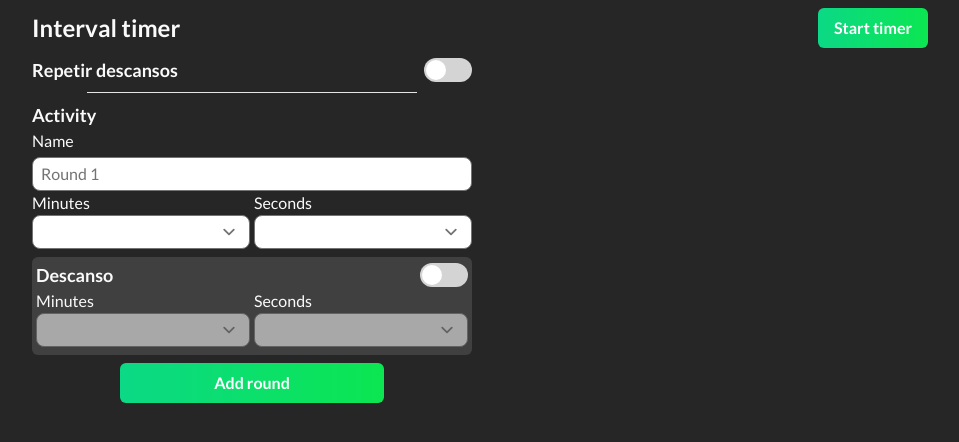
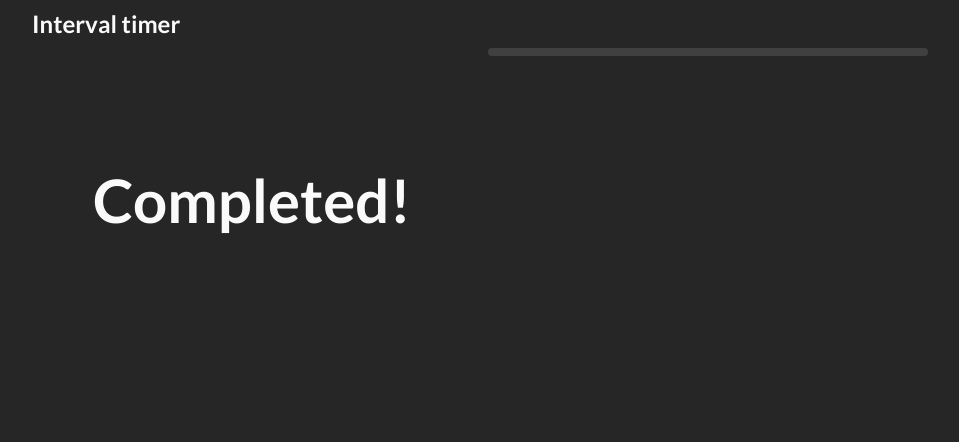
Before and after one commit to galearez/timer, a React (Create React App) app: page / in a window 1280 px wide. Both pictures are taken after a click on the button "Start timer". Shown: the top 442 px of the page, without its empty margins (160-1119 px from the left). Built offline with nearby package versions, Linux system fonts and the light colour scheme.

Commit message:
Countdown mounted style

```diff
--- a/src/components/countdown.tsx
+++ b/src/components/countdown.tsx
@@ -60,12 +60,22 @@ export default class Countdown extends React.Component<
 
   render() {
     return (
-      <div>
-        <div>{this.props.label}</div>
-        <div>
-          <span>{this.state.minutes}</span>
-          {':'}
-          <span>{this.state.seconds}</span>
+      <div className='font-bold h-80 flex flex-col justify-center items-center'>
+        <div className=''>{this.props.label}</div>
+        <div className='text-8xl'>
+          <span>
+            {this.state.minutes < 10 ? (
+              <span>0{this.state.minutes}</span>
+            ) : (
+              <span>{this.state.minutes}</span>
+            )}
+            :
+            {this.state.seconds < 10 ? (
+              <span>0{this.state.seconds}</span>
+            ) : (
+              <span>{this.state.seconds}</span>
+            )}
+          </span>
         </div>
       </div>
     );
--- a/src/timer.tsx
+++ b/src/timer.tsx
@@ -2,7 +2,6 @@ import React from 'react';
 import Countdown from './components/countdown';
 import { v4 as uuidv4 } from 'uuid';
 
-//Style the countdown component and hide everything else when mounted
 //Style the nextRound componet to see what is next
 //Add delete and move buttons to activities
 //Add buttons to stop the countdown, restart an activity and modify the routine
@@ -20,6 +19,7 @@ interface ITimerStates {
   secGlobalRest: number;
   minSingleRest: number;
   secSingleRest: number;
+  closeHomeScreen: boolean;
 }
 
 //this component will handle the user input and will pass main data, rounds (id, label and time)
@@ -31,9 +31,15 @@ export default class Timer extends React.Component<{}, ITimerStates> {
   constructor(props: any) {
     super(props);
     this.state = {
-      routine: [], //array of objects: {id, label, time}
-      currentRound: 0, //A round is an element of the routine array, this specify the round which will be sent to the countdown
-      mountCountdown: false, //if true will mount the 'Countdown' component
+      //this state will control when the user input forms are active, basically when the countdown start
+      //the 'home' screen will be closed to give room for the countdown UI elements
+      closeHomeScreen: false,
+      //array of objects: {id, label, time}
+      routine: [],
+      //A round is an element of the routine array, this specify the round which will be sent to the countdown
+      currentRound: 0,
+      //if true will mount the 'Countdown' component
+      mountCountdown: false,
 
       //will control the form to auto generate rests between rounds
       globalRests: false,
@@ -46,16 +52,18 @@ export default class Timer extends React.Component<{}, ITimerStates> {
       //initial screenWidth, will update on screen resize
       screenWidth: this.screenWidth,
 
-      //since there are two ways to define a rest, we are goind to define state for their values
+      //since there are two ways to define a rest, we are goind to define state for their values, this state control
+      //the rest if the globalRest state is true
       minGlobalRest: 0,
       secGlobalRest: 0,
 
-      //
+      //this state are meant to control individual rests, since sometimes there will be different rests lengths
       minSingleRest: 0,
       secSingleRest: 0,
     };
 
     this.handleUserInput = this.handleUserInput.bind(this);
+    this.handleHomeClose = this.handleHomeClose.bind(this);
     this.startCountdown = this.startCountdown.bind(this);
     this.nextRound = this.nextRound.bind(this);
     this.handleToggleFieldset = this.handleToggleFieldset.bind(this);
@@ -191,14 +199,19 @@ export default class Timer extends React.Component<{}, ITimerStates> {
       }));
     }
 
+    //reset the values of the single rests, if there are global rests, they will be reset to that value, if not
+    //they will be reset to 0
     this.setState({
       minSingleRest: this.state.minGlobalRest,
       secSingleRest: this.state.secGlobalRest,
     });
 
+    //close the input form modal
+    if (this.state.screenWidth < 768) {
       this.setState({
         activityForm: false,
       });
+    }
   }
 
   //this function will set which 'round' should run, also a change indicates that the current interval
@@ -217,7 +230,7 @@ export default class Timer extends React.Component<{}, ITimerStates> {
     );
   }
 
-  //this function will start a countdown, can be used in two cases:
+  //this function will start a countdown, is used in two cases:
   //first, the user click in start timer
   //second, one countdown reach zero, unmounts and if there is another round it will mount the component again for the new round
   startCountdown() {
@@ -232,6 +245,13 @@ export default class Timer extends React.Component<{}, ITimerStates> {
     return;
   }
 
+  //when the user start the countdown the first time it will unmount all the 'home screen' elements
+  handleHomeClose() {
+    this.setState({
+      closeHomeScreen: true,
+    });
+  }
+
   //this function will handle all the fields where the input can add data, they will only be rendered
   //once the user need them in mobile, in screens > 768, they will be rendered by default and the only
   //conditional rendering will be the other components
@@ -240,7 +260,7 @@ export default class Timer extends React.Component<{}, ITimerStates> {
       case 'globalRests':
         this.setState({
           globalRests: !this.state.globalRests,
-          singleRest: !this.state.singleRest,
+          singleRest: !this.state.globalRests,
         });
         break;
       case 'activityForm':
@@ -258,7 +278,7 @@ export default class Timer extends React.Component<{}, ITimerStates> {
     }
   }
 
-  //handle global rest select value
+  //handle global rest select value, and also single rests to show that they will be added
   handleMinGlobalRestChange(e: any) {
     this.setState({
       minGlobalRest: e.target.value,
@@ -266,7 +286,7 @@ export default class Timer extends React.Component<{}, ITimerStates> {
     });
   }
 
-  //handle global rest select value
+  //handle global rest select value, and also single rests to show that they will be added
   handleSecGlobalRestChange(e: any) {
     this.setState({
       secGlobalRest: e.target.value,
@@ -274,12 +294,14 @@ export default class Timer extends React.Component<{}, ITimerStates> {
     });
   }
 
+  //handle single rest select value
   handleMinSingleRestChange(e: any) {
     this.setState({
       minSingleRest: e.target.value,
     });
   }
 
+  //handle single rest select value
   handleSecSingleRestChange(e: any) {
     this.setState({
       secSingleRest: e.target.value,
@@ -325,7 +347,7 @@ export default class Timer extends React.Component<{}, ITimerStates> {
               {seconds < 10 ? <span>0{seconds}</span> : <span>{seconds}</span>}
             </span>
           </div>
-          <hr className='w-9/12 m-auto my-2 md:my-2 col-start-1' />
+          <hr className='w-9/12 m-auto' />
         </div>
       );
     });
@@ -334,14 +356,20 @@ export default class Timer extends React.Component<{}, ITimerStates> {
       <div className='w-full max-w-xl md:max-w-4xl m-auto md:grid grid-cols-2 gap-x-4'>
         <header className='flex justify-between items-center col-span-2'>
           <h1>Interval timer</h1>
+          {!this.state.closeHomeScreen && (
             <button
               className='font-bold text-white py-2 px-4 rounded-md bg-gradient-to-r from-mint to-lime'
-            onClick={() => this.startCountdown()}
+              onClick={() => {
+                this.startCountdown();
+                this.handleHomeClose();
+              }}
             >
               Start timer
             </button>
+          )}
         </header>
-        <form className='w-full flex flex-col col-start-1'>
+        {!this.state.closeHomeScreen && (
+          <form className='w-full md:mt-2 flex flex-col col-start-1'>
             <fieldset className='text-lg mt-2 flex justify-between items-center'>
               <h2>Repetir descansos</h2>
               <label className='toggle-switch'>
@@ -380,6 +408,9 @@ export default class Timer extends React.Component<{}, ITimerStates> {
               </fieldset>
             )}
           </form>
+        )}
+        {!this.state.closeHomeScreen && (
+          <div>
             <hr className='w-9/12 m-auto mt-2 md:my-2 col-start-1' />
             <button
               className='font-bold block md:hidden w-3/5 text-white py-2 px-4 m-auto my-2 rounded-md bg-gray-600'
@@ -394,7 +425,9 @@ export default class Timer extends React.Component<{}, ITimerStates> {
             >
               New activity
             </button>
-        {this.state.activityForm && (
+          </div>
+        )}
+        {!this.state.closeHomeScreen && this.state.activityForm && (
           <div className='absolute md:relative top-0 left-0 w-full h-full col-start-1'>
             <div
               className='absolute md:hidden top-0 left-0 w-full h-full bg-gray-50 bg-opacity-30'
@@ -484,12 +517,22 @@ export default class Timer extends React.Component<{}, ITimerStates> {
             </form>
           </div>
         )}
+        {
+          <div className='md:mt-2 pb-2 bg-gray-700 rounded-md col-start-1 md:col-start-2 md:row-start-2 md:row-span-4'>
             {activitiesList}
-        {this.state.mountCountdown && (
+          </div>
+        }
+        {this.state.closeHomeScreen && (
           <div className='row-span-6'>
-            {countdownComponent}
+            {this.state.mountCountdown ? (
+              countdownComponent
+            ) : (
+              <div className='font-bold text-4xl md:text-6xl h-80 flex flex-col justify-center items-center'>
+                Completed!
+              </div>
+            )}
             {this.state.routine[this.state.currentRound + 1] && (
-              <div className='md:hidden'>
+              <div>
                 <h2>Next round</h2>
                 <div className='flex justify-between'>
                   <span>
```
Lines whose indentation alone changed are shown as unchanged.
